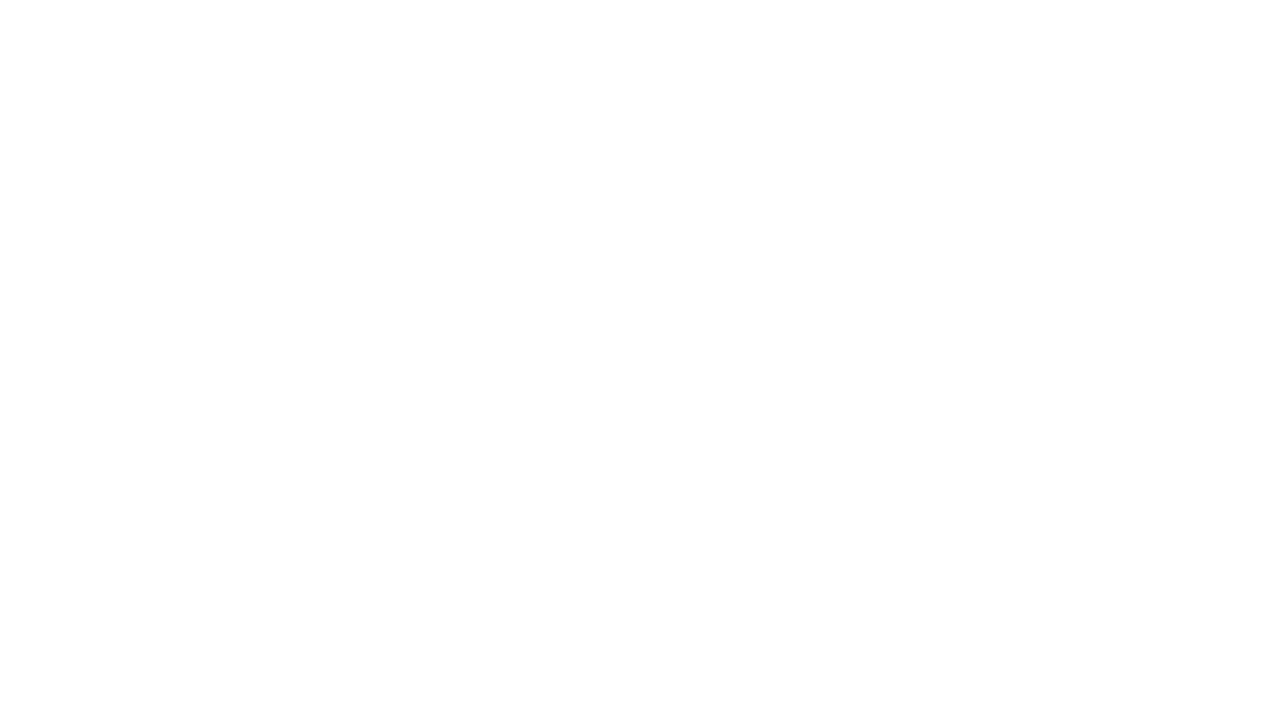
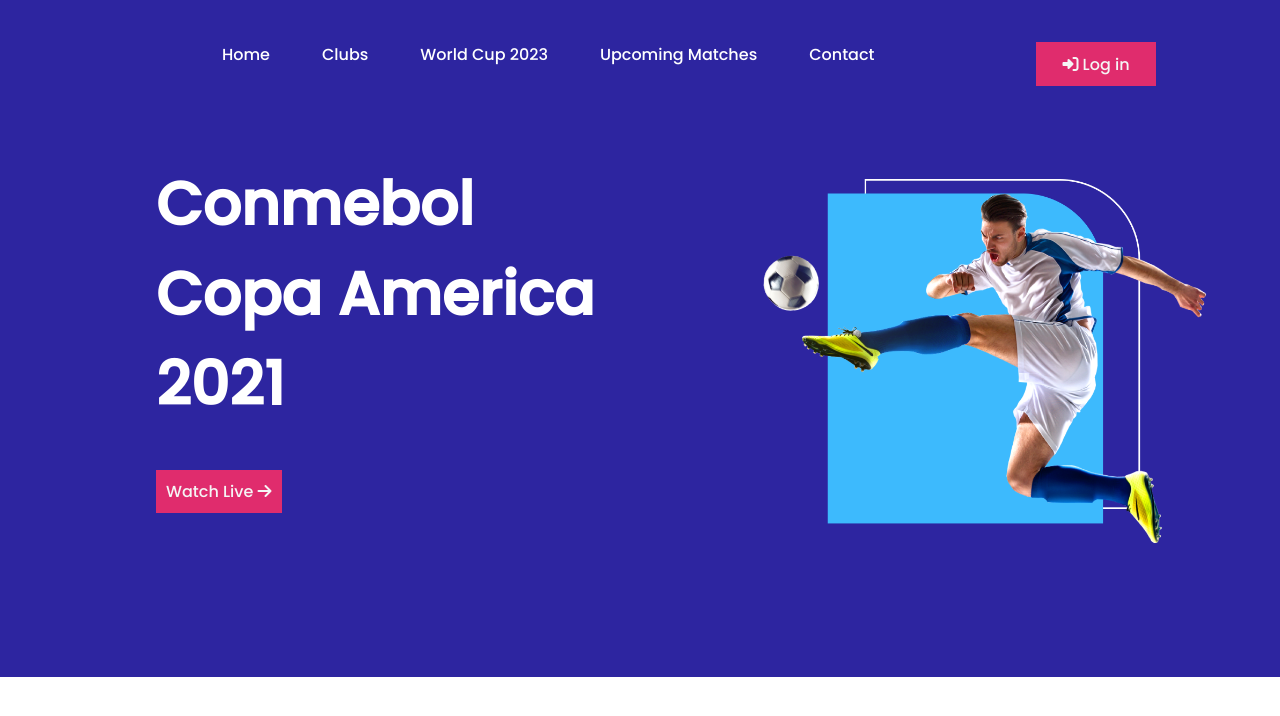
Before and after one commit to Sabrina304/Football-Board, a plain HTML site: page index.html in a window 1280 px wide. Drawn offline with Linux system fonts and the light colour scheme.

Commit message:
header added

```diff
--- a/index.html
+++ b/index.html
@@ -5,9 +5,52 @@
     <meta http-equiv="X-UA-Compatible" content="IE=edge">
     <meta name="viewport" content="width=device-width, initial-scale=1.0">
     <title>Football Board</title>
+    <script src="https://kit.fontawesome.com/f9990df358.js" crossorigin="anonymous"></script>
+
     <link rel="stylesheet" href="style.css">
 </head>
 <body>
+    <!--Header Section-->
+
+    <header class="header">
+          <nav>
+        <ul>
+            <li><a href="https://github.com/Sabrina304/Football-Board">Home</a></li>
+            <li><a href="https://github.com/Sabrina304/Football-Board">Clubs</a></li>
+            <li><a href="https://github.com/Sabrina304/Football-Board">World Cup 2023</a></li>
+            <li><a href="https://github.com/Sabrina304/Football-Board">Upcoming Matches</a></li>
+            <li><a href="https://github.com/Sabrina304/Football-Board">Contact</a></li>
+        </ul>
+        <div class="pinky-button">
+           <a class="button" href="https://www.linkedin.com/in/sabrina-afrin/" target="blank"> <i class="fas fa-sign-in-alt"></i> Log in</a>
+        </div>
+    </nav>
+
+    <section class="Live-watch container">
+       <div class="half-width">
+      <h1 class="name">Conmebol Copa America 2021 </h1>
+      <div>
+          <a class="live-button" href="https://www.linkedin.com/in/sabrina-afrin/"> Watch Live <i class="fas fa-arrow-right"></i></a>
+      </div>
+    </div>
+       <div class="half-width">
+<img src="images/banner.png" alt="">
+       </div>
+    </section>
+    </header>
+
+
+    <!--Sportsman Section-->
+
+
+    <!--Highlight Section-->
+
+
+    <!--Latest Popular Highlight-->
+
+
+    <!--Footer Section-->
+
 
 </body>
 </html>
--- a/style.css
+++ b/style.css
@@ -0,0 +1,97 @@
+/*google fonts */
+@import url('https://fonts.googleapis.com/css2?family=Poppins:wght@500&display=swap');
+
+/* common Things */
+body{
+    font-family: 'Poppins', sans-serif;
+    margin: 0;
+}
+
+/* nav bar design */
+nav{
+    padding-left: 156px;
+    display: flex;
+
+}
+nav ul{
+    display: flex;
+
+}
+nav li{
+    list-style: none;
+    padding:26px;
+
+}
+nav li a{
+    text-decoration: none;
+    color: white;
+}
+.button{
+    background-color: #E02C6D;;
+    text-decoration: none;
+    color: whitesmoke;
+    padding: 10px;
+    width: 100px;
+    height: 24px;
+    text-align: center;
+
+
+
+
+}
+.pinky-button .button{
+    position: absolute;
+    right: 0;
+    top: 0;
+    margin-right: 124px;
+    margin-top: 42px;
+
+
+}
+
+
+header{
+    background-color: #2D25A0;
+    height: 677px;
+
+
+}
+
+.container{
+    display: flex;
+    margin-bottom: 150px;
+}
+.half-width{
+  padding-left: 156px;
+  width: 35%;
+
+}
+.half-width img{
+    padding-top: 70px;
+    width: 100%;
+    transition: width 2s;
+}
+
+
+.name{
+   font-weight: 700;
+font-size: 60px;
+color: white;
+
+
+}
+
+/* Transition Added */
+.half-width img:hover{
+    width: 300px;
+
+}
+.live-button{
+    background-color: #E02C6D;;
+    text-decoration: none;
+    color: whitesmoke;
+    padding: 10px;
+
+    height: 24px;
+    text-align: center;
+}
```
